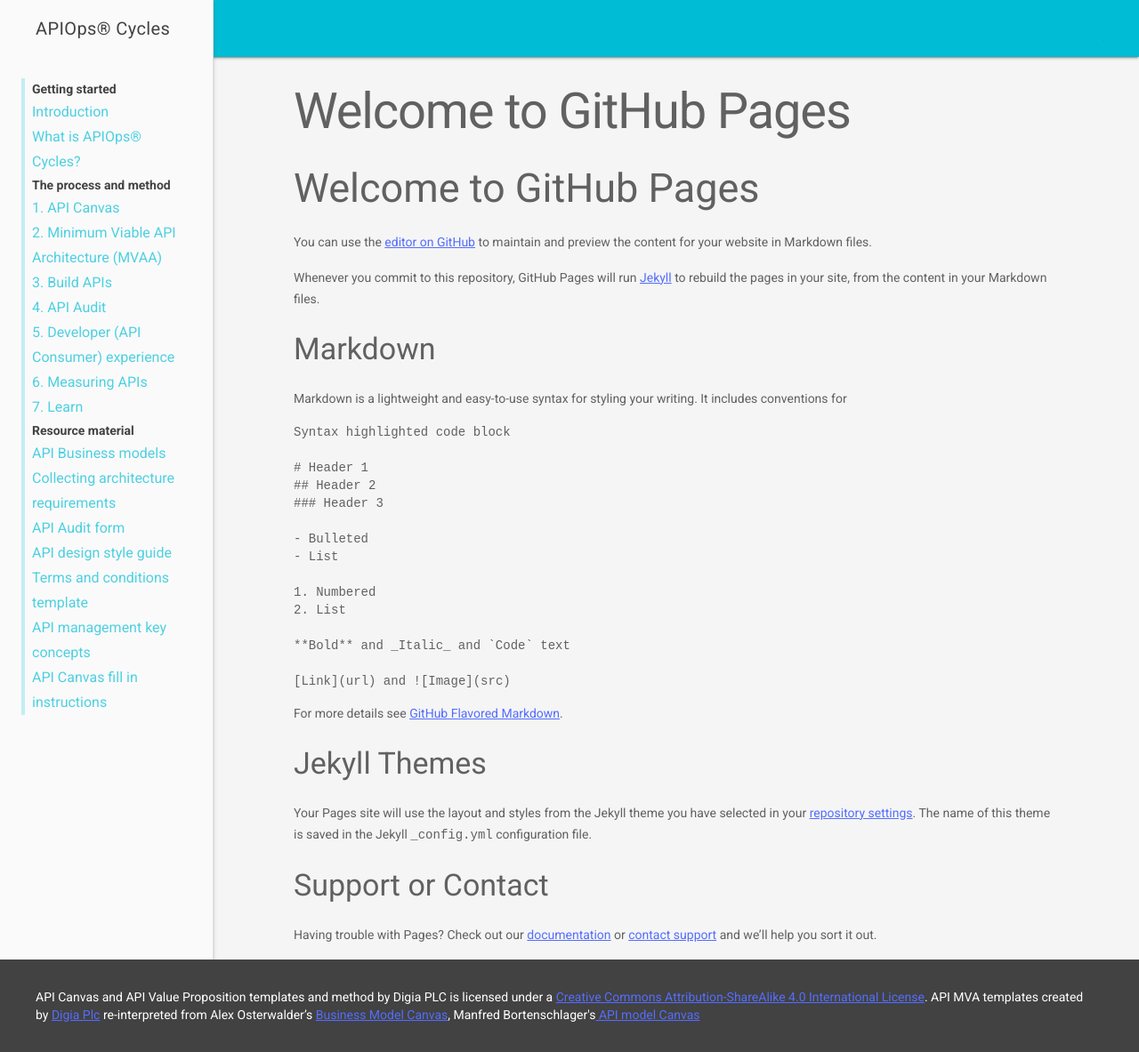
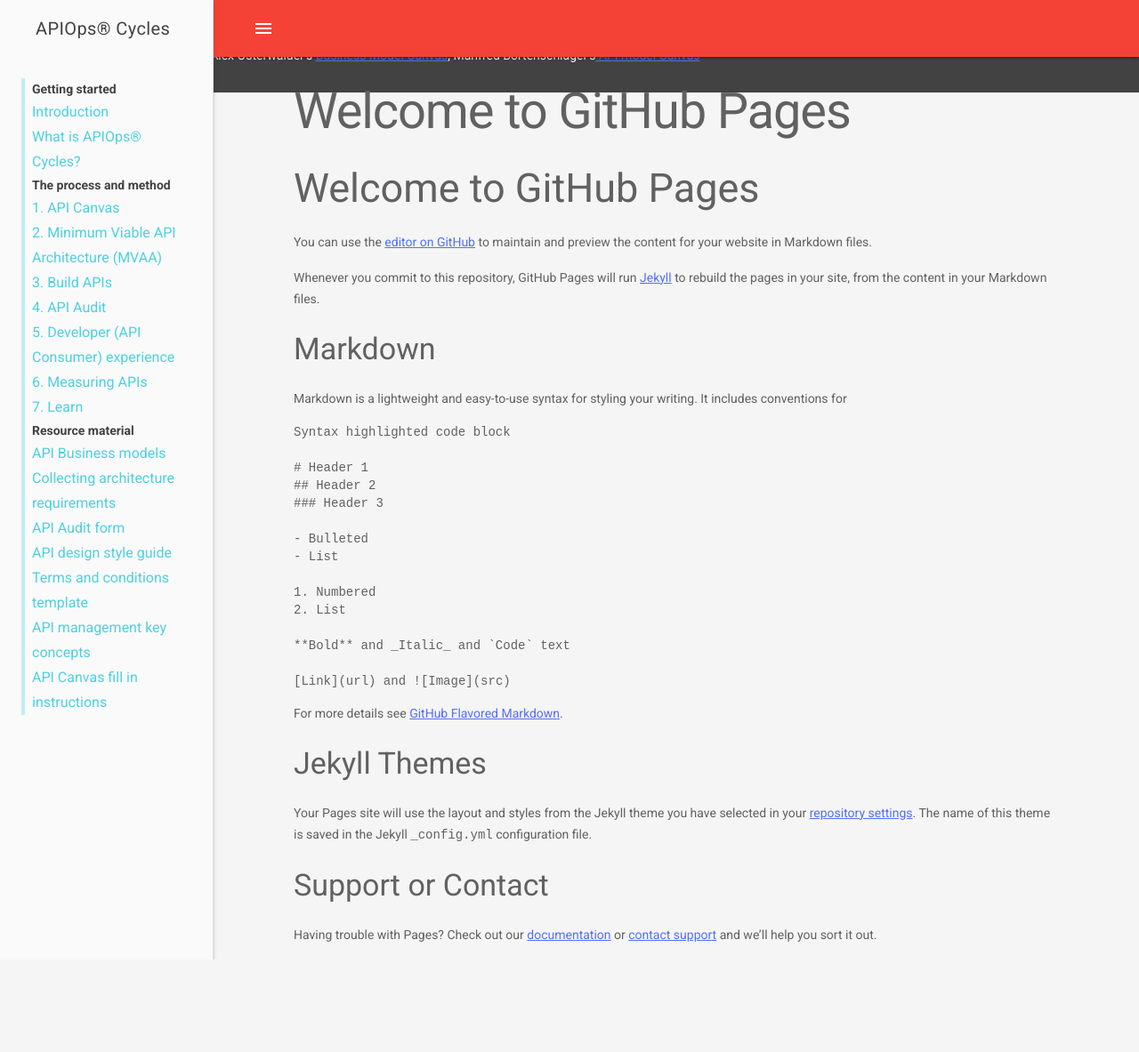
Before and after one commit to mniinio/APIOps-cycles, a Jekyll site: the page built from README.md, in a window 1280 px wide. Shown: the whole page at 89% size. Built offline with Jekyll 4.4.1, drawn with Linux system fonts in a browser that asks for light colours; our own code applies the rules of GitHub Pages for plain Markdown files; after the commit the page ends 1079 px from its top, so only the background shows below that.

Commit message:
adding material design lite javascript

```diff
--- a/_layouts/default.html
+++ b/_layouts/default.html
@@ -29,7 +29,7 @@
 
     <link rel="stylesheet" href="https://fonts.googleapis.com/css?family=Roboto:regular,bold,italic,thin,light,bolditalic,black,medium&amp;lang=en">
     <link rel="stylesheet" href="https://fonts.googleapis.com/icon?family=Material+Icons">
-     <link rel="stylesheet" href="https://code.getmdl.io/1.3.0/material.cyan-indigo.min.css" />
+     <link rel="stylesheet" href="https://code.getmdl.io/1.3.0/material.red-indigo.min.css" />
     <link rel="stylesheet" href="{{ '/assets/css/style.css?v=' | append: site.github.build_revision | relative_url }}">
   </head>
   <body class="mdl-demo mdl-color--grey-100 mdl-color-text--grey-700 mdl-base">
@@ -89,6 +89,6 @@
         ga('send', 'pageview');
       </script>
     {% endif %}
-
+    <script defer src="https://code.getmdl.io/1.3.0/material.min.js"></script>
   </body>
 </html>
```
